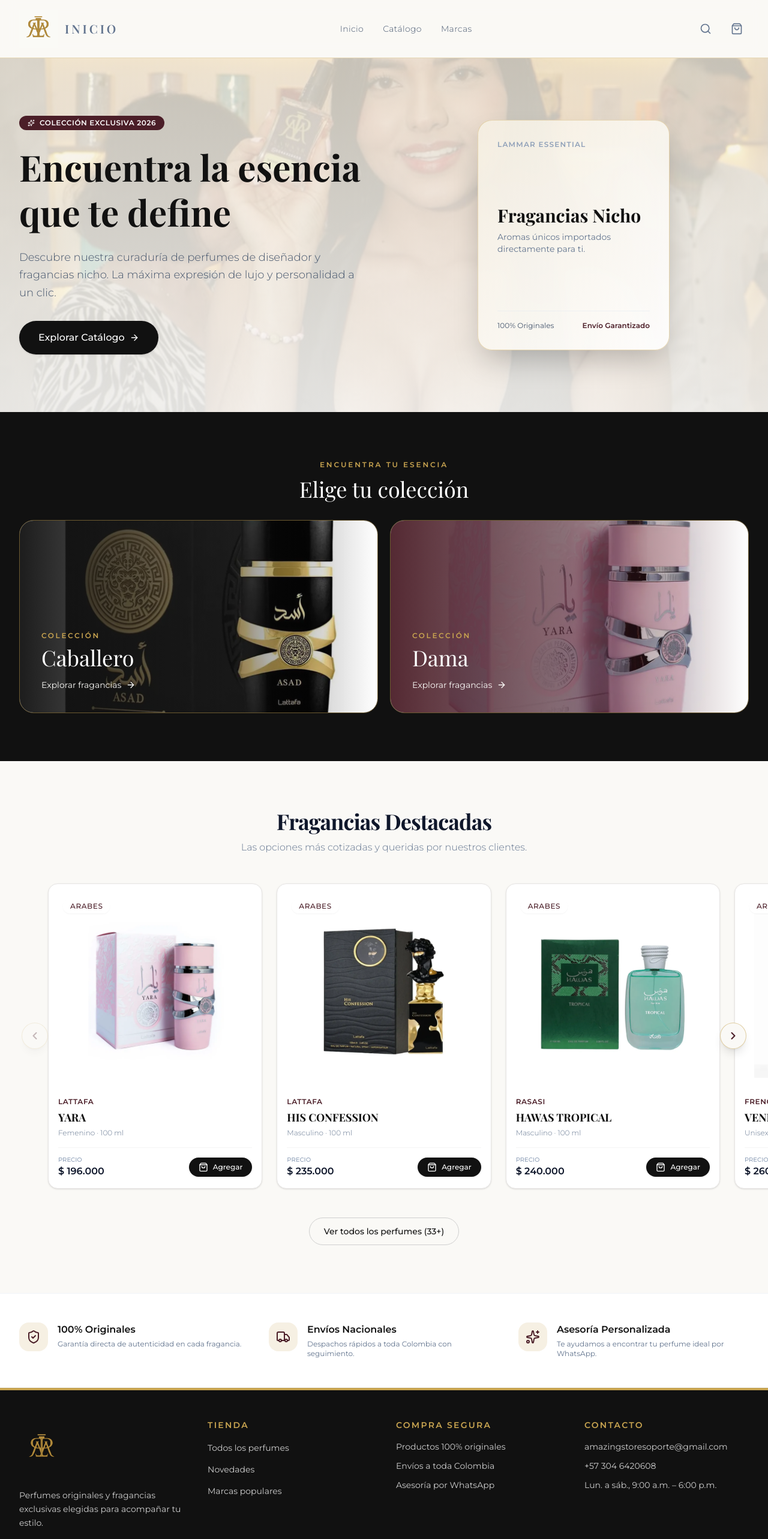
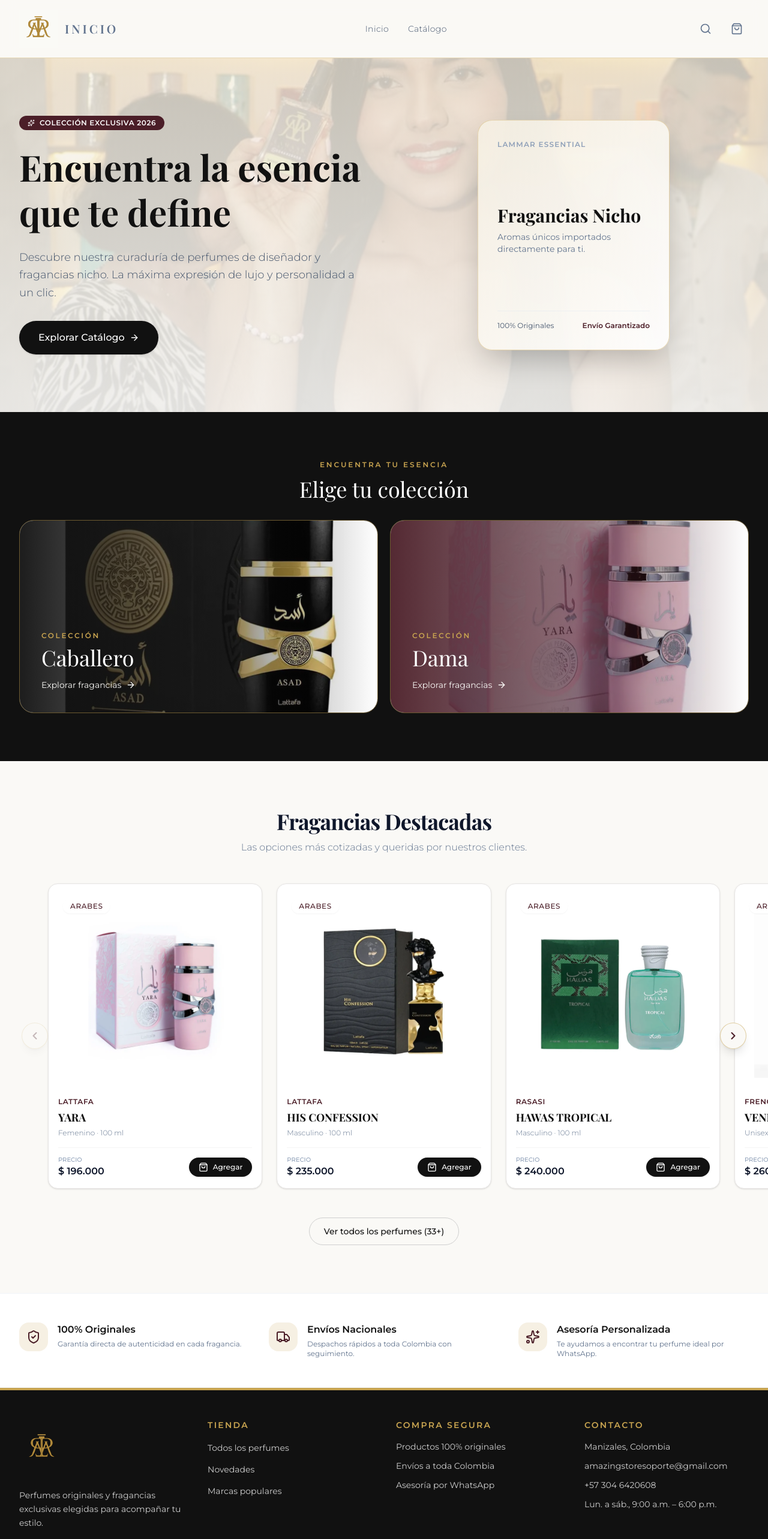
Before and after one commit to LuisEduardo002/PerfumeriaLamaar, a React (Vite) app: page / in a window 1280 px wide. Shown: the top 2566 px of the page at 60% size. Built offline with nearby package versions, Linux system fonts and the light colour scheme; no server answers.

Commit message:
SenalesLocalesManizalesBotsIAyRedesSociales

```diff
--- a/index.html
+++ b/index.html
@@ -8,8 +8,8 @@
     <meta name="viewport" content="width=device-width, initial-scale=1.0" />
 
     <!-- SEO Primary Tags -->
-    <title>LAMMAR | Perfumería Exclusiva y Fragancias de Diseñador</title>
-    <meta name="description" content="Descubre la colección de perfumes exclusivos y fragancias de diseñador y nicho en LAMMAR. Encuentra tu esencia ideal y ordena directamente por WhatsApp." />
+    <title>LAMMAR | Perfumería en Manizales — Perfumes Originales de Diseñador</title>
+    <meta name="description" content="Perfumería exclusiva en Manizales, Colombia. Descubre perfumes originales de diseñador, árabes y fragancias nicho en LAMMAR. Encuentra tu esencia ideal y ordena directamente por WhatsApp." />
     <meta name="keywords" content="perfumes, fragancias, perfumería, Lattafa, Dior, Chanel, Creed, Tom Ford, Colombia, comprar perfumes" />
     <meta name="robots" content="index, follow" />
 
@@ -42,7 +42,14 @@
       "telephone": "+57 304 6420608",
       "address": {
         "@type": "PostalAddress",
+        "addressLocality": "Manizales",
+        "addressRegion": "Caldas",
         "addressCountry": "CO"
+      },
+      "geo": {
+        "@type": "GeoCoordinates",
+        "latitude": 5.0703,
+        "longitude": -75.5138
       },
       "areaServed": {
         "@type": "Country",
--- a/src/components/layout/Footer.jsx
+++ b/src/components/layout/Footer.jsx
@@ -12,11 +12,11 @@ export default function Footer() {
           <div className="flex flex-col items-center text-center md:items-start md:text-left">
             <Link to="/" className="mb-5 inline-block"><img src={logo} alt="Logo LAMMAR" className="h-24 w-auto" /></Link>
             <p className="max-w-xs text-sm leading-relaxed text-[#CFCFCF]">Perfumes originales y fragancias exclusivas elegidas para acompañar tu estilo.</p>
-            <div className="mt-5 flex gap-4"><a href="#" className={footerLink}>Instagram</a><a href="#" className={footerLink}>Facebook</a><a href="#" className={footerLink}>TikTok</a></div>
+            <div className="mt-5 flex gap-4"><a href="https://www.instagram.com/lamaar_perfumm/" target="_blank" rel="noopener noreferrer" className={footerLink}>Instagram</a><a href="https://www.facebook.com/profile.php?id=61557995259913" target="_blank" rel="noopener noreferrer" className={footerLink}>Facebook</a><a href="https://www.tiktok.com/@lamaar.perfume" target="_blank" rel="noopener noreferrer" className={footerLink}>TikTok</a></div>
           </div>
           <div><p className="mb-4 text-sm font-semibold uppercase tracking-[0.16em] text-[#C8A450]">Tienda</p><ul className="space-y-3"><li><Link to="/catalogo" className={footerLink}>Todos los perfumes</Link></li><li><Link to="/catalogo" className={footerLink}>Novedades</Link></li><li><Link to="/catalogo" className={footerLink}>Marcas populares</Link></li></ul></div>
           <div><p className="mb-4 text-sm font-semibold uppercase tracking-[0.16em] text-[#C8A450]">Compra segura</p><ul className="space-y-3 text-sm"><li>Productos 100% originales</li><li>Envíos a toda Colombia</li><li>Asesoría por WhatsApp</li></ul></div>
-          <div><p className="mb-4 text-sm font-semibold uppercase tracking-[0.16em] text-[#C8A450]">Contacto</p><ul className="space-y-3 text-sm"><li>amazingstoresoporte@gmail.com</li><li>+57 304 6420608</li><li>Lun. a sáb., 9:00 a.m. – 6:00 p.m.</li></ul></div>
+          <div><p className="mb-4 text-sm font-semibold uppercase tracking-[0.16em] text-[#C8A450]">Contacto</p><ul className="space-y-3 text-sm"><li>Manizales, Colombia</li><li>amazingstoresoporte@gmail.com</li><li>+57 304 6420608</li><li>Lun. a sáb., 9:00 a.m. – 6:00 p.m.</li></ul></div>
         </div>
         <div className="mt-12 flex flex-col items-center justify-between gap-4 border-t border-[#C8A450]/25 pt-7 text-center text-xs text-slate-500 md:flex-row md:text-left"><p>© {new Date().getFullYear()} LAMMAR. Todos los derechos reservados.</p><div className="space-x-4"><Link to="/privacidad" className="hover:text-[#C8A450]">Privacidad</Link><Link to="/terminos" className="hover:text-[#C8A450]">Términos</Link></div></div>
       </Container>
--- a/src/components/layout/Navbar.jsx
+++ b/src/components/layout/Navbar.jsx
@@ -83,12 +83,6 @@ export default function Navbar() {
                 >
                   Catálogo
                 </Link>
-                <Link
-                  to="/marcas"
-                  className="font-sans text-sm font-light tracking-wide text-slate-600 transition-colors hover:text-[#4B1E28]"
-                >
-                  Marcas
-                </Link>
               </div>
 
               {/* Actions */}
--- a/src/pages/Home.jsx
+++ b/src/pages/Home.jsx
@@ -14,9 +14,9 @@ import damaImage from '../assets/images/Yara.webp';
 
 export default function Home() {
   useSEO({
-    title: 'LAMMAR | Perfumería Exclusiva y Fragancias de Diseñador',
+    title: 'LAMMAR | Perfumería en Manizales — Perfumes Originales de Diseñador',
     description:
-      'Descubre la colección de perfumes exclusivos y fragancias de diseñador y nicho en LAMMAR. Encuentra tu esencia ideal y ordena directamente por WhatsApp.',
+      'Perfumería exclusiva en Manizales, Colombia. Descubre perfumes originales de diseñador, árabes y fragancias nicho en LAMMAR. Encuentra tu esencia ideal y ordena directamente por WhatsApp.',
   });
   const [featuredProducts, setFeaturedProducts] = useState([]);
   const [loadingProducts, setLoadingProducts] = useState(true);
```
Also changed, not shown: public/llms.txt, public/robots.txt.
